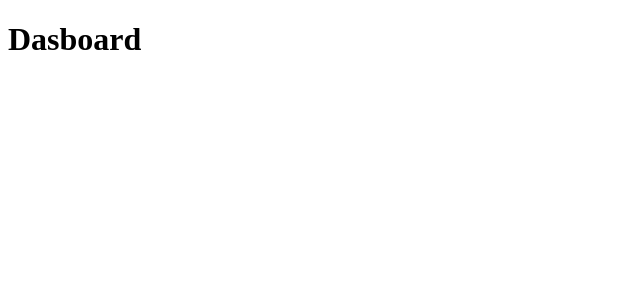
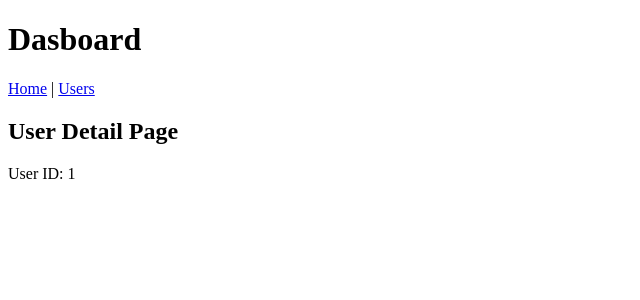
Before and after one commit to Mohammad-Aahil/dashboard-app, a React (Vite) app: page /users/1 in a window 1280 px wide. Before the commit this address had no page. Shown: the top 300 px of the page, without its empty margins (0-640 px from the left). Built offline with nearby package versions, Linux system fonts and the light colour scheme.

Commit message:
Phase 3: Dynamic routing with useParams

```diff
--- a/src/App.jsx
+++ b/src/App.jsx
@@ -1,21 +1,42 @@
 import React from "react";
-import { Route, Routes } from "react-router-dom";
+import { Link, Route, Routes } from "react-router-dom";
+import UserDetail from "./pages/UserDetail";
 
 const App = () => {
   function Home() {
     return <h2> Home Page</h2>;
   }
+
   function Users() {
-    return <h2> Users Page</h2>;
+    const users = [
+      { id: 1, name: "Aahil" },
+      { id: 2, name: "John" },
+    ];
+
+    return (
+      <div>
+        {users.map((user) => (
+          <div key={user.id}>
+            <Link to={`/users/${user.id}`}>{user.name}</Link>
+          </div>
+        ))}
+      </div>
+    );
   }
 
   return (
     <div>
       <h1>Dasboard</h1>
 
+      <nav>
+        <Link to={"/"}>Home</Link> | {""}
+        <Link to={"/users"}>Users</Link>
+      </nav>
+
       <Routes>
         <Route path="/" element={<Home />} />
         <Route path="/users" element={<Users />} />
+        <Route path="/users/:id" element={<UserDetail />} />
       </Routes>
     </div>
   );
--- /dev/null
+++ b/src/pages/UserDetail.jsx
@@ -0,0 +1,15 @@
+import React from "react";
+import { useParams } from "react-router-dom";
+
+const UserDetail = () => {
+  const { id } = useParams();
+
+  return (
+    <div>
+      <h2>User Detail Page</h2>
+      <p>User ID: {id} </p>
+    </div>
+  );
+};
+
+export default UserDetail;
```
